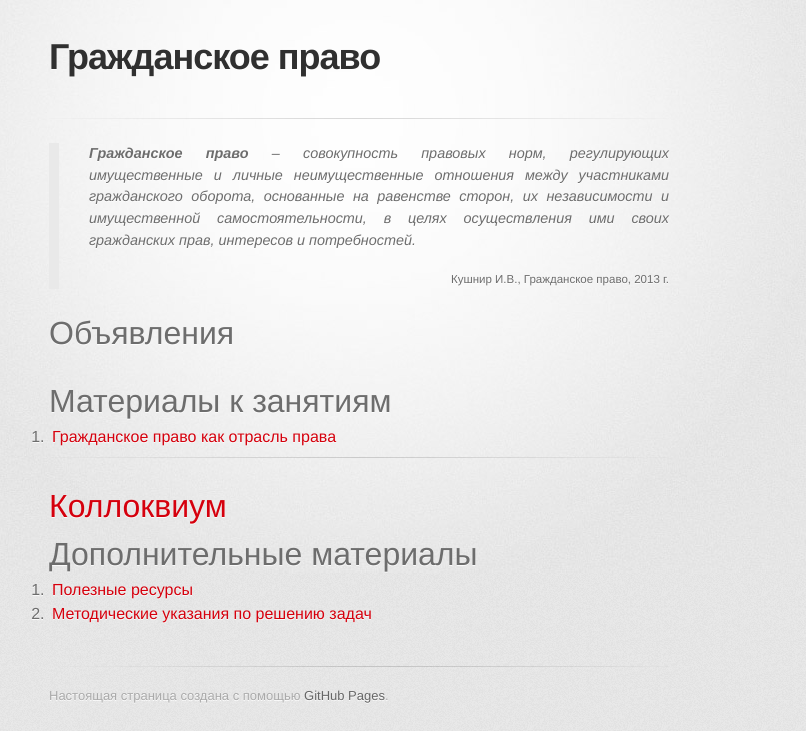
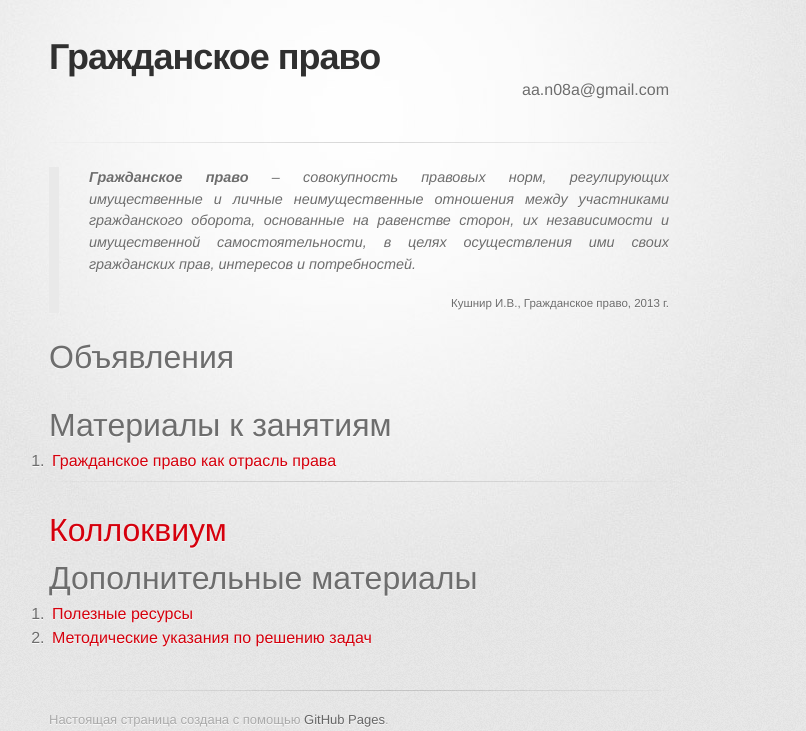
Before and after one commit to a-nova/a-nova.github.io, a Jekyll site: the page built from index.md, in a window 1280 px wide, cut to the strip 0-731 px from the top of the page. Shown: the whole strip, without its empty margins (281-1087 px from the left). Built offline with Jekyll 4.4.1, drawn with Linux system fonts in a browser that asks for light colours; some web fonts are replaced.

Commit message:
add email

```diff
--- a/index.md
+++ b/index.md
@@ -1,4 +1,5 @@
 ---
+author: "aa.n08a@gmail.com"
 layout: default
 ---
 
```
